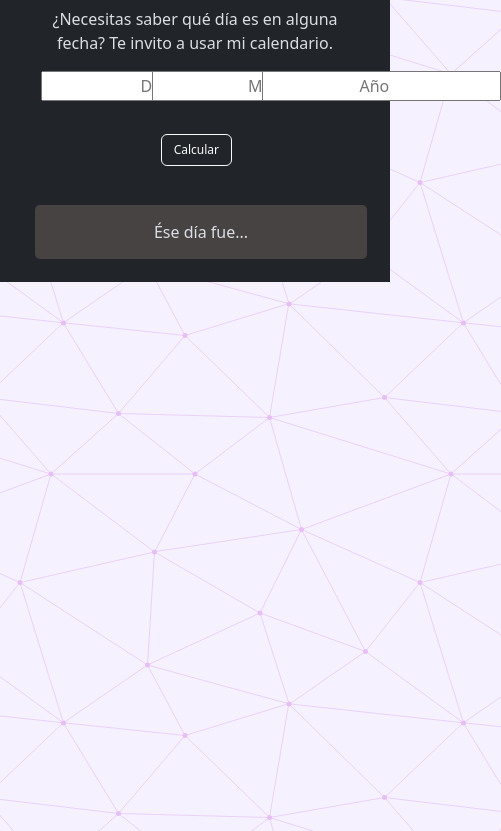
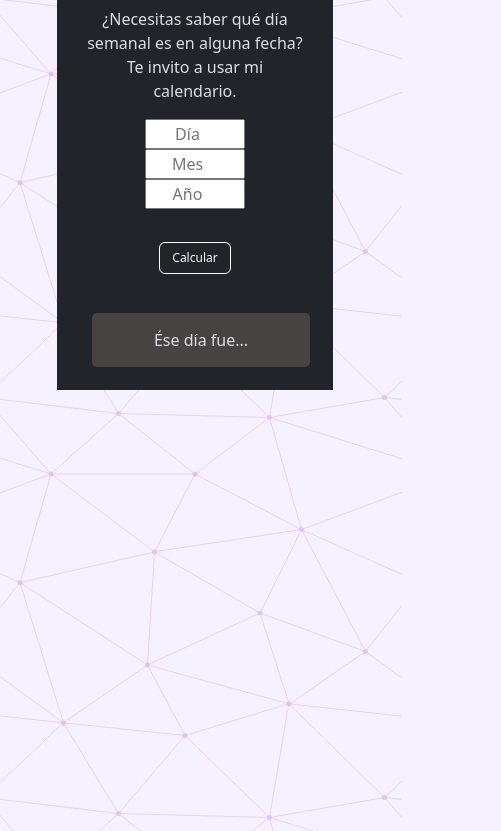
Before and after one commit to siriFranco/ch26-web07-appweb, a plain HTML site: page assets/html/fecha.html in a window 390 px wide. Shown: the part 117-948 px from the top of the page, 501 px wide, since content can reach past the window. Drawn offline with nearby package versions, Linux system fonts and the light colour scheme.

Commit message:
interfaz responsiva actualizada en pagina fecha

```diff
--- a/assets/html/fecha.html
+++ b/assets/html/fecha.html
@@ -74,74 +74,69 @@
         </div>
     </nav>
     <!-- Título -->
-    <div class="col-12 text-center">
+    <div class="col-12 sm-12 text-center">
       <h1>Fecha</h1>
     </div>
     <main class="cont-general vh-100">
-      <div class="container col-12">
+      <div class="row">
+        <div class="container col-8 min-flex">
           <div class="row bg-dark justify-content-around"  style="padding: 17px;">
             <!-- Indicaciones -->
-          <div class="col-12 col-md-12 col-sm-6">
-            <p class="text-center textWhite" style="">¿Necesitas saber qué día es en alguna fecha? Te invito a usar mi calendario.</p>
+            <div class="col-12 col-md-12 col-sm-12 text-center">
+              <p class="text-center textWhite" style="">¿Necesitas saber qué día semanal es en alguna fecha? Te invito a usar mi calendario.</p>
             </div>
               <!-- Pregunta datos -->
-          <div class="row justify-content-around">
-            <div class="col-4 sm-6 text-center">
+            <div class="row d-flex align-items-center justify-content-center">
+              <div class="col-lg-4 col-md-4 col-sm-4 itemInput text-center">
                 <input
                   id="dia"
                   name="valor"
                   type="number"
                   value="valorIngresar"
                   required placeholder="Día"
-                class="textCenter">
+                  class="textCenter"
+                  min="1"
+                  max="31"
+                  style="width: 100px;"
+                  >
               </div>
-            <div class="col-4 sm-6 text-center">
+              <div class="col-lg-4 col-md-4 col-sm-4 itemInput text-center">
                 <input
                 id="mes"
                 name="valor"
                 type="number"
                 value="valorIngresar"
                 required placeholder="Mes"
-              class="textCenter">
-              <!-- Uso de listado
-                <form action="#">
-                  <input list="mes" class="mesInput" placeholder="Mes" style="text-align: center;">
-                    <datalist id="mes">
-                        <option value="Enero">Enero</option>
-                        <option value="Febrero">Febrero</option>
-                        <option value="Marzo">Marzo</option>
-                        <option value="Abril">Abril</option>
-                        <option value="Mayo">Mayo</option>
-                        <option value="Junio">Junio</option>
-                        <option value="Julio">Julio</option>
-                        <option value="Agosto">Agosto</option>
-                        <option value="Septiembre">Septiembre</option>
-                        <option value="Octubre">Octubre</option>
-                        <option value="Noviembre">Noviembre</option>
-                        <option value="Diciembre">Diciembre</option>
-                    </datalist>
-                </form> -->
+                class="textCenter"
+                min="1"
+                max="12"
+                style="width: 100px;"
+
+                >
               </div>
-            <div class="col-4 sm-6 text-center">
+              <div class="col-lg-4 col-md-4 col-sm-4 itemInput text-center">
                 <input
                   id="anio"
                   name="valor"
                   type="number"
                   value="valorIngresar"
                   required placeholder="Año"
-                class="textCenter">
+                  class="textCenter"
+                  style="width: 100px;"
+                  >
               </div>
             </div>
             <!-- Calcular botón -->
             <div class="row text-center justify-content-around " style="padding: 30px; ">
-            <div class="col-4">
-              <button type="button" id="botonNumeroMenor" class="btn btn-outline-light" onclick="calcular()" >Calcular</button>
+              <div class="col-12 sm-12">
+                <button type="button" id="botonNumeroMenor" class="btn btn-outline-light" onclick="calcular()">Calcular</button>
               </div>
             </div>
             <!-- Muestra resultado -->
-          <div class="row text-center">
+            <div class="row text-center justify-content-around">
               <div class="row cont-display min-flex" style="padding-top: 15px; padding-bottom: 15px;">
                 <label id="resultado" style="20px" for="">Ése día fue...</label>
+              </div>
             </div>
           </div>
         </div>
@@ -154,7 +149,6 @@
     </footer>
     <!-- Boostrap -->
     <script src="https://cdn.jsdelivr.net/npm/bootstrap@5.3.0-alpha3/dist/js/bootstrap.bundle.min.js" integrity="sha384-ENjdO4Dr2bkBIFxQpeoTz1HIcje39Wm4jDKdf19U8gI4ddQ3GYNS7NTKfAdVQSZe" crossorigin="anonymous">
-
     </script>
     <!-- Custom JavaScript -->
     <script src="../js/fecha.js" ></script>
```
Also changed, not shown: assets/html/calculator.html (+1 -0 lines), assets/styles/style.css (line endings or trailing spaces). Lines whose indentation alone changed are shown as unchanged.
